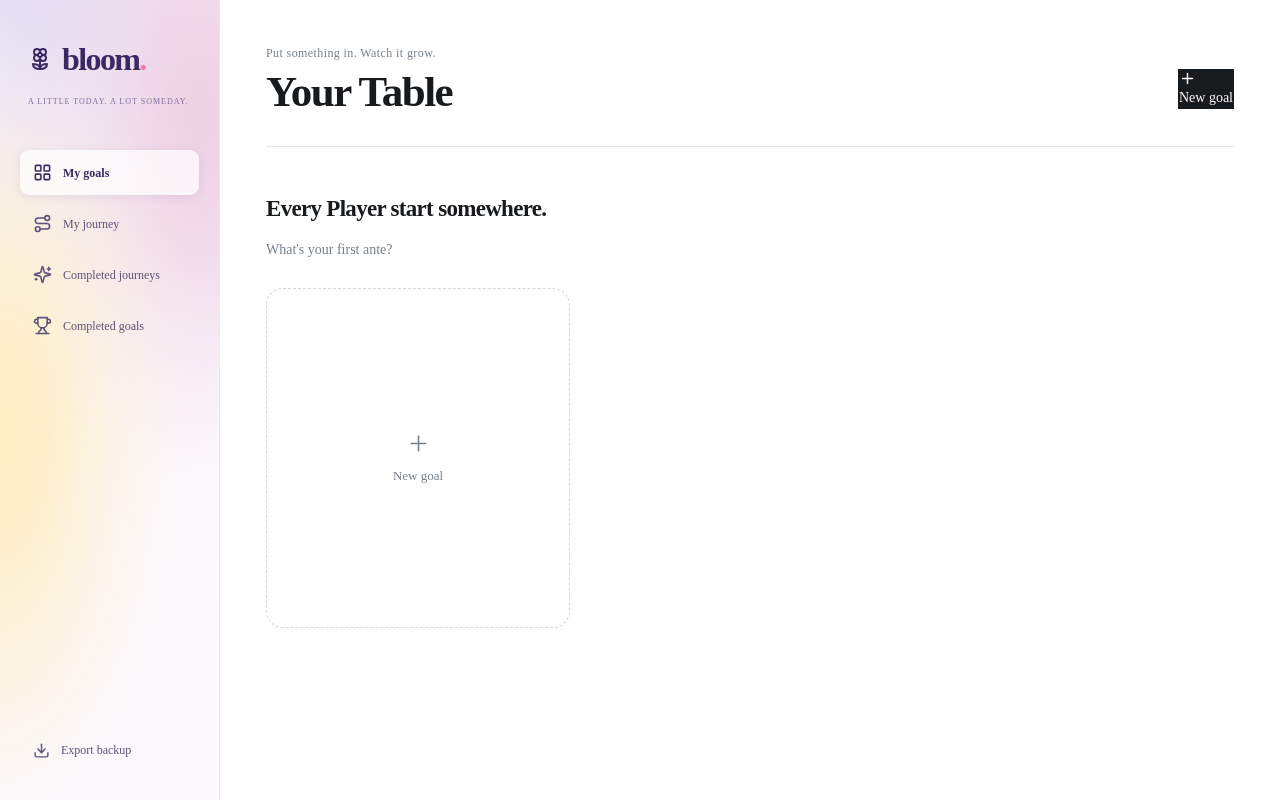
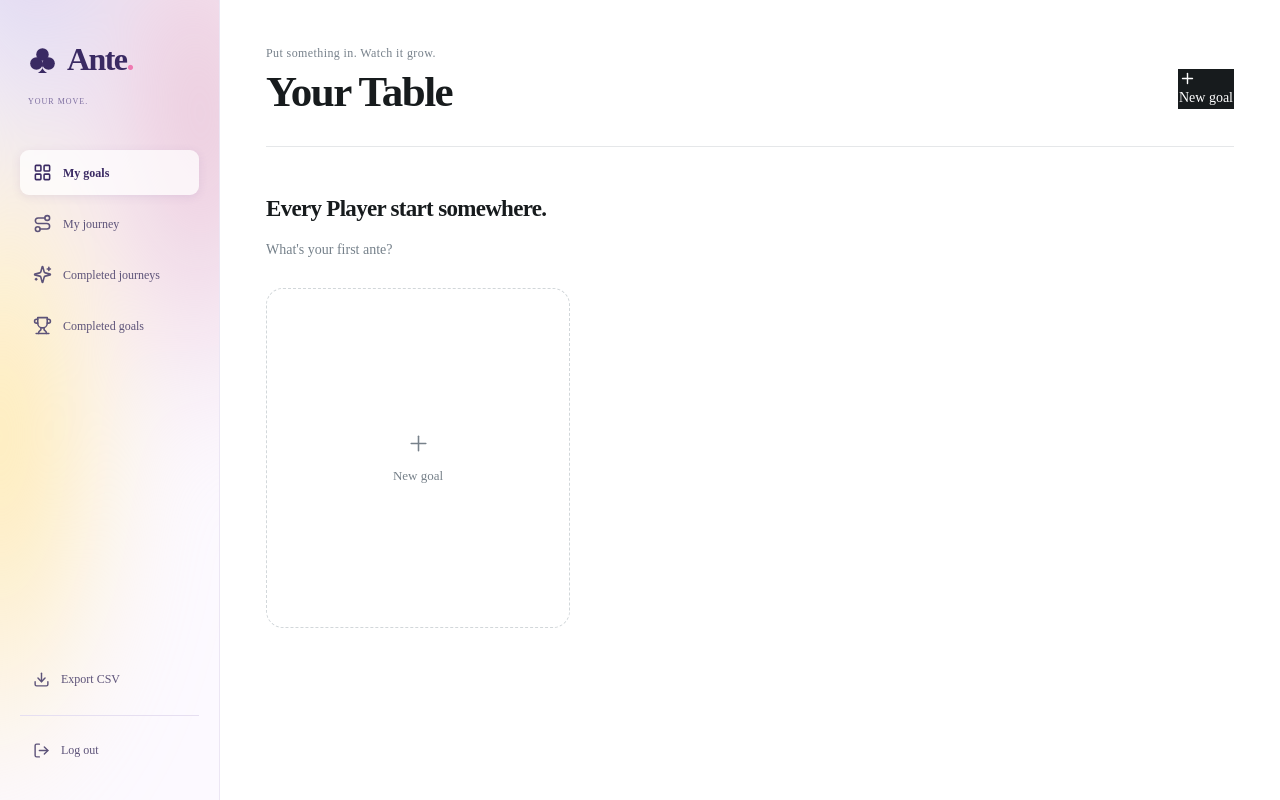
Before and after one commit to ManalAsad/Ante, a React (Vite) app in the folder frontend/: page / in a window 1280 px wide. Built offline with nearby package versions, Linux system fonts and the light colour scheme.

Commit message:
Update Sidebar.jsx

```diff
--- a/frontend/src/components/Sidebar.jsx
+++ b/frontend/src/components/Sidebar.jsx
@@ -1,8 +1,10 @@
-import { Flower2, LayoutGrid, Route, Sparkles, Trophy, Download } from 'lucide-react';
+import { LayoutGrid, Route, Sparkles, Trophy, Download, LogOut } from 'lucide-react';
+import AnteMark from './AnteMark.jsx';
 
 const PAGES = ['journey', 'bloomed', 'completed'];
 
-export default function Sidebar({ view, onHome, onJourney, onBloomed, onCompleted, onExport }) {
+export default function Sidebar({ view, onHome, onJourney, onBloomed, onCompleted,
+  onExport, user, onSignOut }) {
   const link = (target, Icon, label, onClick) => {
     const active = target === 'home' ? !PAGES.includes(view) : view === target;
     return <button className={`nav-link ${active ? 'active' : ''}`}
@@ -12,11 +14,11 @@ export default function Sidebar({ view, onHome, onJourney, onBloomed, onComplete
   };
 
   return <aside className="sidebar">
-    <button className="brand" onClick={onHome} aria-label="Bloom home">
-      <span className="brand-mark"><Flower2 />
-      </span>bloom<span className="brand-dot">.</span></button>
+    <button className="brand" onClick={onHome} aria-label="Ante home">
+      <span className="brand-mark"><AnteMark size={29} />
+      </span>Ante<span className="brand-dot">.</span></button>
 
-    <span className="sidebar-caption">A LITTLE TODAY. A LOT SOMEDAY.</span>
+    <span className="sidebar-caption">YOUR MOVE.</span>
 
     <nav aria-label="Main navigation">
       {link('home', LayoutGrid, 'My goals', onHome)}
@@ -27,7 +29,13 @@ export default function Sidebar({ view, onHome, onJourney, onBloomed, onComplete
 
     <div className="sidebar-bottom">
       <button className="nav-link" onClick={onExport}>
-        <Download size={17} /><span>Export backup</span></button>
-          </div>
+        <Download size={17} /><span>Export CSV</span></button>
+
+      <div className="sidebar-user">
+        {user?.email && <span title={user.email}>{user.email}</span>}
+        <button className="nav-link" onClick={onSignOut}>
+          <LogOut size={17} /><span>Log out</span></button>
+      </div>
+    </div>
   </aside>;
 }
```
